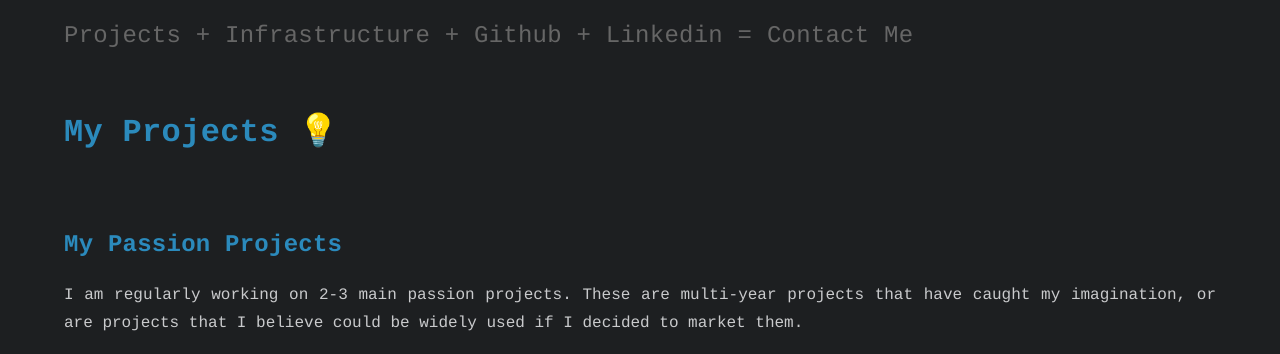
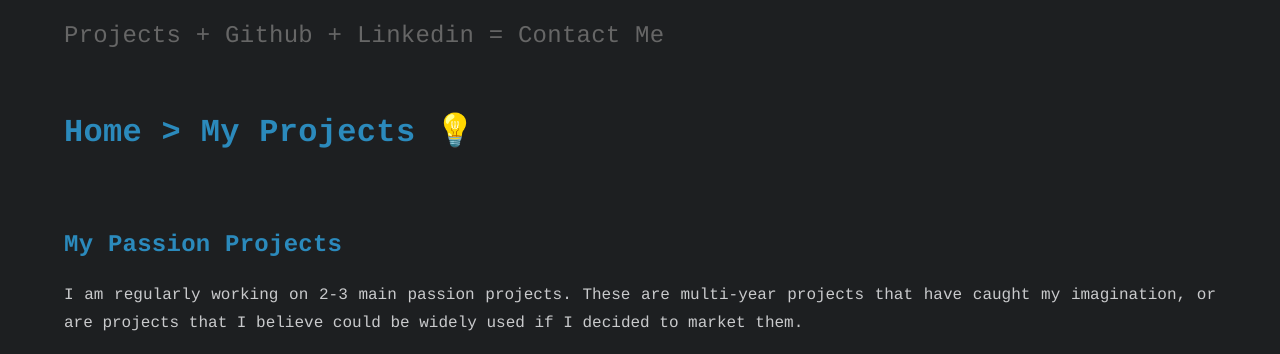
Before and after one commit to jgrancell/jgrancell.github.io, a plain HTML site: page projects.html in a window 1280 px wide. Shown: the top 354 px of the page. Drawn offline with Linux system fonts and the light colour scheme; a web font is replaced by a local one.

Commit message:
Fixing navigatrion

```diff
--- a/app.css
+++ b/app.css
@@ -64,6 +64,12 @@ h1 {
   font-size: 2em;
 }
 
+.title a {
+  color: inherit;
+  text-decoration: none;
+  font-weight: bold;
+}
+
 .subtitle {
   font-size: 1.2em;
   color: #666;
--- a/projects.html
+++ b/projects.html
@@ -10,8 +10,8 @@
 
 </body>
   <div class="app">
-    <h1 class="nav-title"><a href="/projects.html">Projects</a> + <a href="/infrastructure.html">Infrastructure</a> + <a href="https://github.com/jgrancell">Github</a> + <a href="https://www.linkedin.com/in/jgrancell/">Linkedin</a> = <a href="/contact.html">Contact Me</a></h1>
-    <h1 class="title">My Projects 💡</h1>
+    <h1 class="nav-title"><a href="/projects.html">Projects</a> <!--+ <a href="/infrastructure.html">Infrastructure</a>--> + <a href="https://github.com/jgrancell">Github</a> + <a href="https://www.linkedin.com/in/jgrancell/">Linkedin</a> = <a href="/contact.html">Contact Me</a></h1>
+    <h1 class="title"><a href="/">Home</a> > My Projects 💡</h1>
     <div class="section">
       <h1>My Passion Projects</h1>
       <p>
```
Also changed, not shown: index.html (+1 -1 lines).
